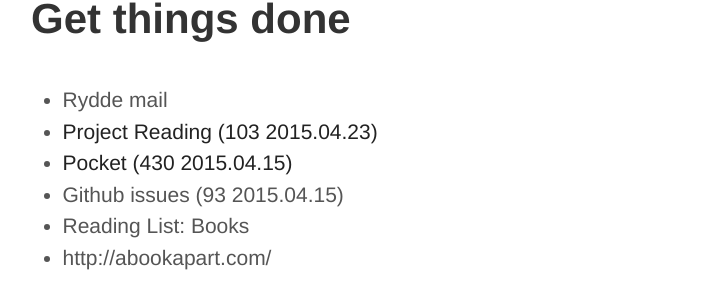
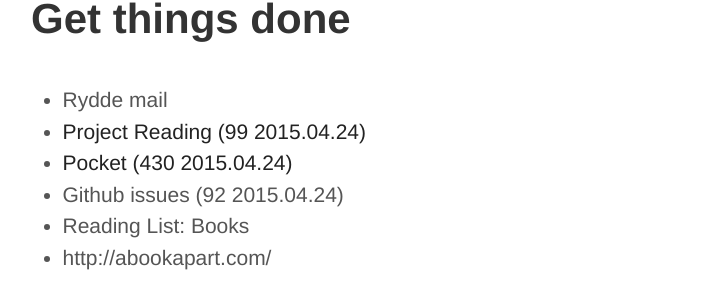
Before and after one commit to Andersos/andersos.net, a Jekyll site: the page built from gtd.html, in a window 1280 px wide. Shown: the part 194-501 px from the top of the page, without its empty margins (273-978 px from the left). Built offline with Jekyll 4.4.1, drawn with Linux system fonts in a browser that asks for light colours; Markdown is read by kramdown in place of the engine named in the settings.

Commit message:
Update gtd.html

```diff
--- a/gtd.html
+++ b/gtd.html
@@ -5,9 +5,9 @@ title: "Get things done"
 
 <ul>
     <li>Rydde mail</li>
-    <li><a href="https://gist.github.com/Andersos/32ba857519db96e97e63">Project Reading (103 2015.04.23)</a></li>
-    <li><a href="https://twitter.com/Andersos/status/530115122086543360">Pocket (430 2015.04.15)</a></a></li>
-    <li>Github issues (93 2015.04.15)</li>
+    <li><a href="https://gist.github.com/Andersos/32ba857519db96e97e63">Project Reading (99 2015.04.24)</a></li>
+    <li><a href="https://twitter.com/Andersos/status/530115122086543360">Pocket (430 2015.04.24)</a></a></li>
+    <li>Github issues (92 2015.04.24)</li>
     <li>Reading List: Books</li>
     <li>http://abookapart.com/</li>
 </ul>
```
